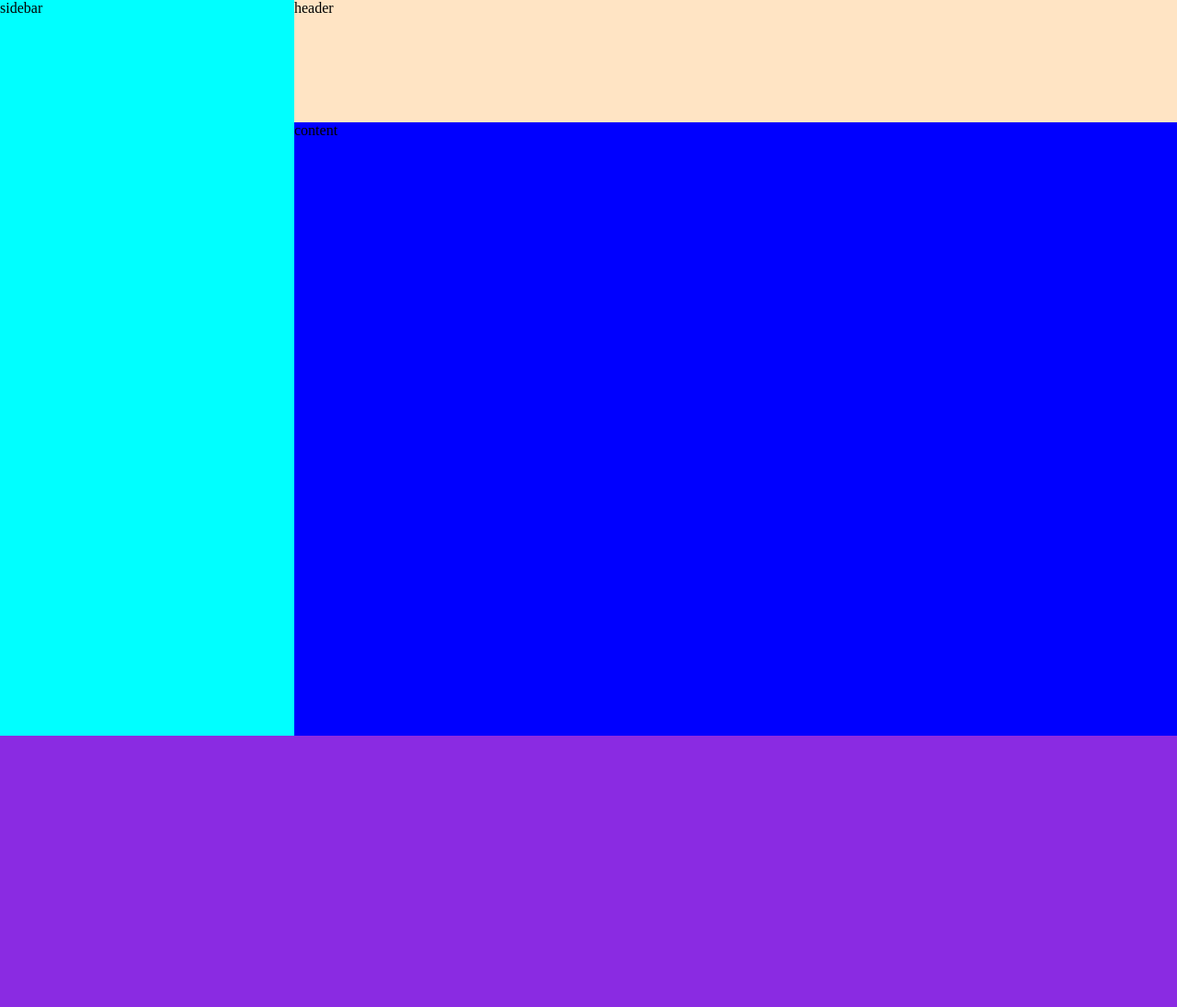
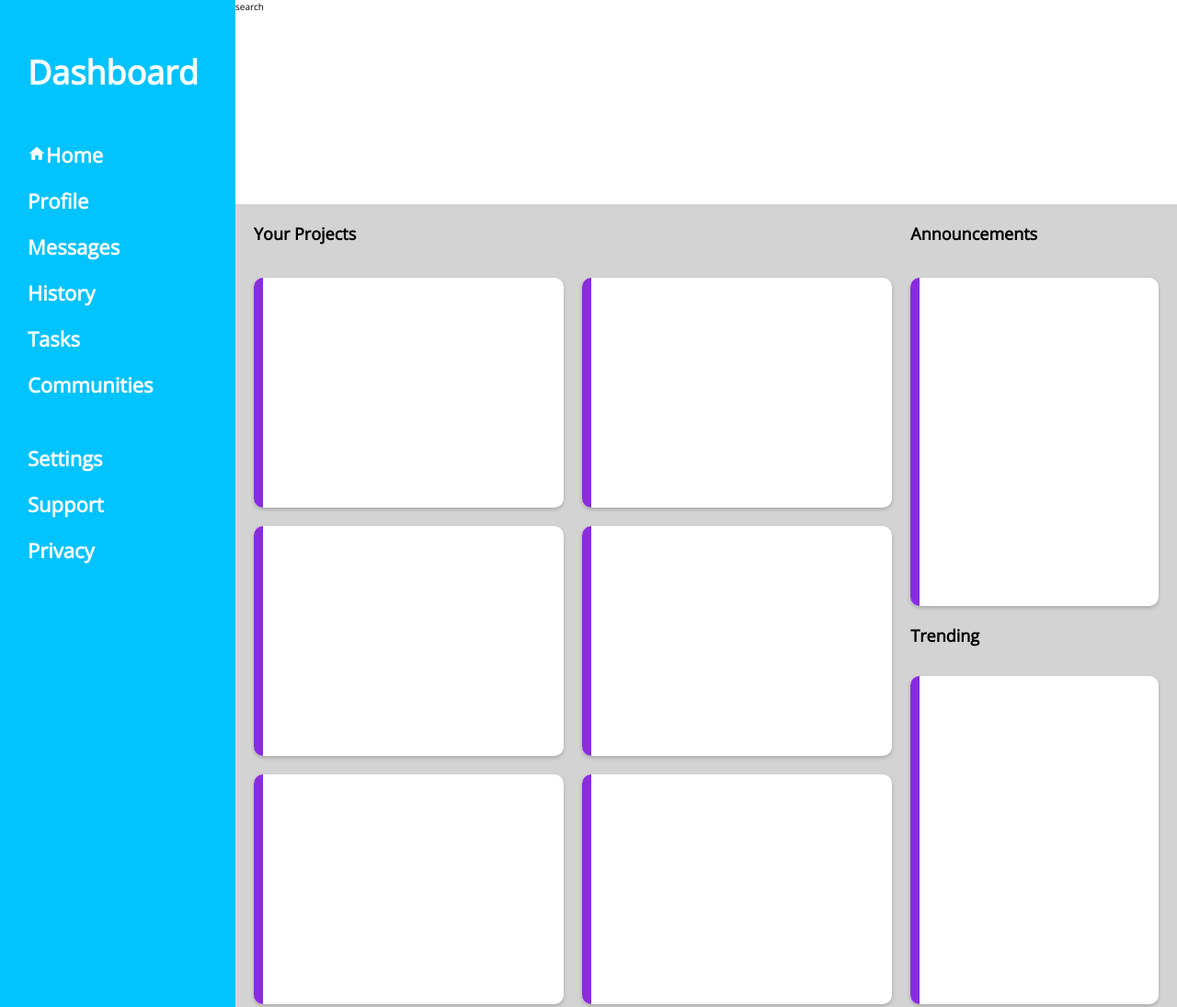
Before and after one commit to okayblue/admin-dashboard, a plain HTML site: page index.html in a window 1280 px wide. Shown: the top 1095 px of the page at 92% size. Before the commit the page ends 800 px from the top, so only its background shows below. Drawn offline with nearby package versions, Linux system fonts and the light colour scheme.

Commit message:
main template finished

```diff
--- a/index.html
+++ b/index.html
@@ -10,10 +10,72 @@
 </head>
 
 <body>
-  <div class="main-container">
-    <div class="sidebar">sidebar</div>
-    <header class="header">header</header>
-    <main class="main-content">content</main>
+  <div class="site-container">
+    <div class="sidebar">
+      <div class="brand">
+        <img src="" alt="" class="logo">
+        <h1 class="title">Dashboard</p>
+      </div>
+      <nav class="nav">
+        <ul class="links">
+          <li><a href=""><img src=home.png width=20px>Home</a></li>
+          <li>Profile</li>
+          <li>Messages</li>
+          <li>History</li>
+          <li>Tasks</li>
+          <li>Communities</li>
+        </ul>
+
+        <ul class="settings">
+          <li>Settings</li>
+          <li>Support</li>
+          <li>Privacy</li>
+        </ul>
+      </nav>
+    </div>
+
+    <div class="right_container">
+      <header class="header">
+        <div class="searchbar">search</div>
+        <div class="welcome"></div>
+        <div class="user"></div>
+        <div class="buttons"></div>
+      </header>
+
+      <main class="main-content">
+        <h3 class="project-title">Your Projects</h3>
+        <h3 class="announcement-title">Announcements</h3>
+        <div class="left">
+          <div class="project-card">
+            <div class="stripe"></div>
+          </div>
+          <div class="project-card">
+            <div class="stripe"></div>
+          </div>
+          <div class="project-card">
+            <div class="stripe"></div>
+          </div>
+          <div class="project-card">
+            <div class="stripe"></div>
+          </div>
+          <div class="project-card">
+            <div class="stripe"></div>
+          </div>
+          <div class="project-card">
+            <div class="stripe"></div>
+          </div>
+        </div>
+        <div class="right">
+          <div class="card">
+            <div class="stripe"></div>
+          </div>
+          <h3>Trending</h3>
+          <div class="card">
+            <div class="stripe"></div>
+          </div>
+        </div>
+      </main>
+    </div>
   </div>
 </body>
 
--- a/style.css
+++ b/style.css
@@ -1,31 +1,138 @@
+@import url('https://fonts.googleapis.com/css2?family=Open+Sans&display=swap');
+
 * {
   margin: 0px;
   padding: 0px;
+  box-sizing: border-box;
 }
 
-body {
-  background-color: blueviolet;
+html {
+  font-size: 10px;
+  font-family: 'Open Sans', sans-serif;
 }
 
-.main-container {
+.body {
+  display: flex;
+  height: 100%;
+}
+
+.site-container {
   display: grid;
-  grid-template-columns: 1fr 3fr;
-  grid-template-rows: 1fr 5fr;
   height: 100vh;
+  grid-template-columns: 1fr 4fr;
 }
 
 .sidebar {
-  background-color:aqua;
-  grid-row: 1 / 3;
+  background-color:rgb(0, 195, 255);
+  grid-column-end: 2;
+  height: 100%;
+  min-width: 250px;
+  padding: 10px;
+}
+
+.nav {
+  padding: 20px;
+  font-weight: bold;
+}
+
+.nav li {
+  padding: 10px 0px 10px 0px;
+}
+
+.nav a {
+  text-decoration: none;
+}
+
+.nav a:link {
+  color: rgb(255, 255, 255);
+}
+
+.nav a:visited {
+  color: rgb(255, 255, 255);
+}
+
+.nav a:hover {
+  color: rgb(228, 228, 228);
+}
+
+.brand {
+  padding: 20px;
+  font-size: 1.8rem;
+  color: rgb(255,255,255);
+}
+
+.links, .settings {
+list-style-type: none;
+font-size: 2.2rem;
+color: rgb(255,255,255);
+}
+
+.links {
+  margin-bottom: 30px;
 }
 
 .header {
-  background-color: bisque;
-  grid-column: 2 / 3;
-  grid-row: 1 / 2;
+  background-color: rgb(255, 255, 255);
+  display: grid;
+  grid-template-columns: repeat(2, 1fr);
+  grid-template-rows: repeat(2, 1fr);
+}
+
+.right_container {
+  display: grid;
+  grid-template-rows: 1fr 4fr;
 }
 
 .main-content {
-  background-color: blue;
-  grid-column: 2 / 3;
+  padding: 20px;
+  gap: 20px;
+  background-color: rgb(211, 211, 211);
+  display: grid;
+  grid-template-columns: 1fr 1fr .8fr;
+  grid-template-rows: .1fr;
+  grid-auto-rows: 2fr;
 }
+
+.card, .project-card {
+  border-radius: 10px;
+  min-height: 250px;
+  box-shadow: 0px 2px 4px rgb(0, 0, 0, .2);
+  background: rgb(255,255,255);
+  overflow: auto;
+}
+
+.project-title {
+  grid-column: 1 / 2;
+  display: flex;
+}
+
+.stripe {
+  background-color: blueviolet;
+  width: 10px;
+  height: 100%;
+}
+
+.announcement-title {
+  grid-column: 3 / 4;
+}
+
+.left {
+  grid-column: 1 / 3;
+  grid-row-start: 2;
+  display: grid;
+  grid-template-columns: repeat(2, 1fr);
+}
+
+.right {
+  grid-column: 3 / 4;
+  display: grid;
+  grid-template-rows: 1fr .1fr 1fr;
+}
+
+.left, .right {
+  gap: 20px;
+}
+
+.main-content h3 {
+  font-size: 1.8rem;
+}
```
Also changed, not shown: home.png (added).
